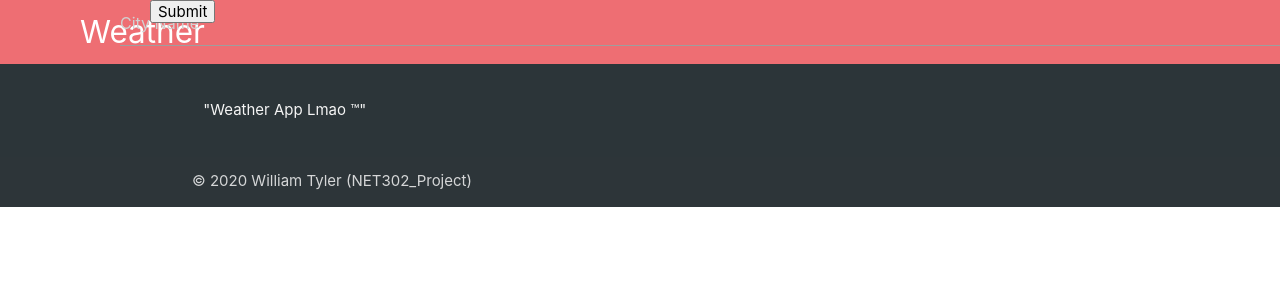
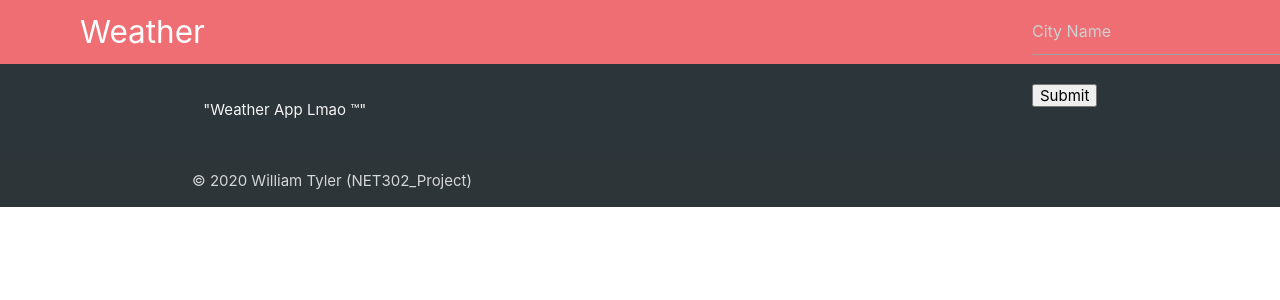
Before and after one commit to wtylerwork/NET302-Project, a PHP site: page / in a window 1280 px wide. Shown: the top 300 px of the page. Run offline with PHP 8.4, Linux system fonts and the light colour scheme; some libraries are stand-ins or nearby versions.

Commit message:
CSS Pos Change

```diff
--- a/index.php
+++ b/index.php
@@ -21,8 +21,12 @@
 			<div class="nav-wrapper">
 				<a href="#" class="brand-logo" style="position:fixed; left:80px;">Weather</a>
 					<ul id="nav-mobile" class="right hide-on-med-and-down">
-						<li><input placeholder="City Name" name="cityName" id="customerName" type="text" class="validate" maxlength="50" style="position:fixed; left:120px;" required></li>
-						<li><input placeholder="Submit" name="submit" id="submit" type="submit" class="button" style="position:fixed; left:150px;"></li>
+						<div class="input-field col s8">
+							<li><input placeholder="City Name" name="cityName" id="customerName" type="text" class="validate" maxlength="50" required></li>
+						</div>
+						<div class"input-field col s10">
+							<li><input placeholder="Submit" name="submit" id="submit" type="submit" class="button"></li>
+						</div>
 				</ul>
 			</div>
 		</nav>
```
